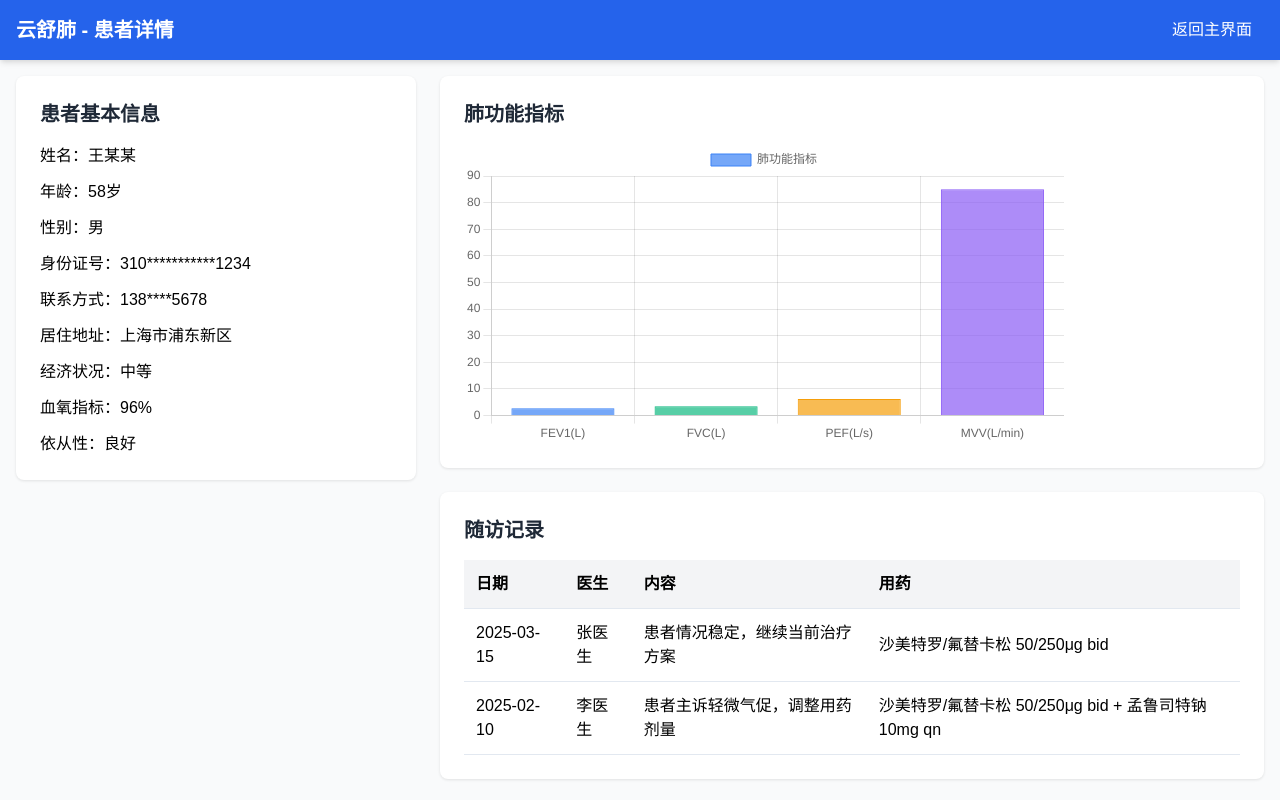
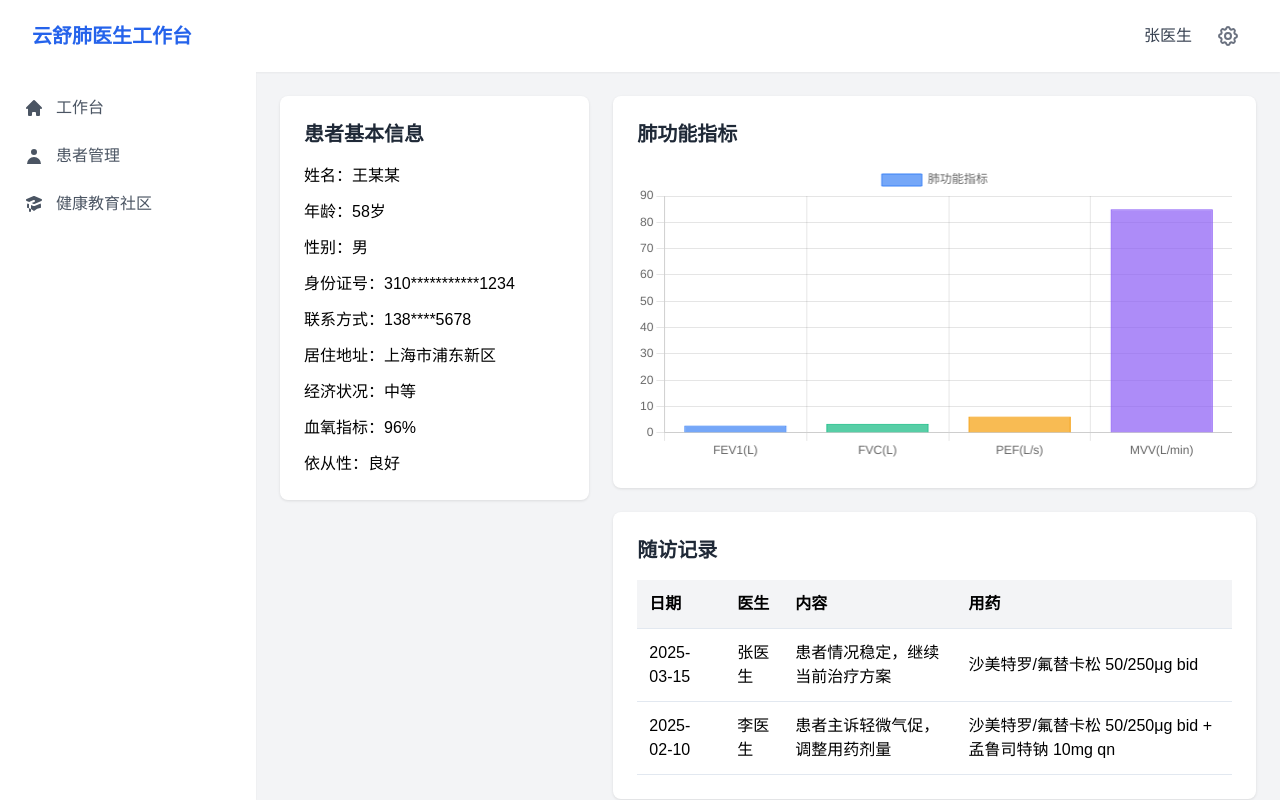
Before and after one commit to lt-ainslee/test, a plain HTML site: page patient-detail.html in a window 1280 px wide. Shown: the top 800 px of the page. Drawn offline with nearby package versions, Linux system fonts and the light colour scheme.

Commit message:
stable-1

```diff
--- a/patient-detail.html
+++ b/patient-detail.html
@@ -8,20 +8,59 @@
     <link href="css/styles.css" rel="stylesheet">
     <script src="https://cdn.jsdelivr.net/npm/chart.js"></script>
 </head>
-<body class="bg-gray-50">
-    <div class="min-h-screen flex flex-col">
+<body class="bg-gray-100">
+    <div class="flex flex-col h-screen">
         <!-- 顶部导航 -->
-        <header class="bg-blue-600 text-white p-4 shadow-md">
-            <div class="container mx-auto flex justify-between items-center">
-                <h1 class="text-xl font-bold">云舒肺 - 患者详情</h1>
-                <nav>
-                    <a href="doctor.html" class="px-3 py-2 rounded hover:bg-blue-700 transition">返回主界面</a>
-                </nav>
+        <header class="bg-white shadow-sm">
+            <div class="max-w-7xl mx-auto px-4 py-4 sm:px-6 lg:px-8 flex justify-between items-center">
+                <h1 class="text-xl font-bold text-blue-600">云舒肺医生工作台</h1>
+                <div class="flex items-center space-x-4">
+                    <span class="text-gray-700">张医生</span>
+                    <button class="p-2 rounded-full hover:bg-gray-100">
+                        <svg xmlns="http://www.w3.org/2000/svg" class="h-6 w-6 text-gray-500" fill="none" viewBox="0 0 24 24" stroke="currentColor">
+                            <path stroke-linecap="round" stroke-linejoin="round" stroke-width="2" d="M10.325 4.317c.426-1.756 2.924-1.756 3.35 0a1.724 1.724 0 002.573 1.066c1.543-.94 3.31.826 2.37 2.37a1.724 1.724 0 001.065 2.572c1.756.426 1.756 2.924 0 3.35a1.724 1.724 0 00-1.066 2.573c.94 1.543-.826 3.31-2.37 2.37a1.724 1.724 0 00-2.572 1.065c-.426 1.756-2.924 1.756-3.35 0a1.724 1.724 0 00-2.573-1.066c-1.543.94-3.31-.826-2.37-2.37a1.724 1.724 0 00-1.065-2.572c-1.756-.426-1.756-2.924 0-3.35a1.724 1.724 0 001.066-2.573c-.94-1.543.826-3.31 2.37-2.37.996.608 2.296.07 2.572-1.065z" />
+                            <path stroke-linecap="round" stroke-linejoin="round" stroke-width="2" d="M15 12a3 3 0 11-6 0 3 3 0 016 0z" />
+                        </svg>
+                    </button>
+                </div>
             </div>
         </header>
 
-        <!-- 主要内容 -->
-        <main class="flex-grow container mx-auto p-4">
+        <div class="flex flex-col md:flex-row flex-1 overflow-hidden">
+            <!-- 侧边栏 -->
+            <aside class="w-full md:w-64 bg-white shadow-sm">
+                <nav class="p-4">
+                    <ul class="space-y-2">
+                        <li>
+                            <a href="doctor.html" class="flex items-center p-2 text-gray-600 hover:bg-gray-100 rounded-lg">
+                                <svg xmlns="http://www.w3.org/2000/svg" class="h-5 w-5" viewBox="0 0 20 20" fill="currentColor">
+                                    <path d="M10.707 2.293a1 1 0 00-1.414 0l-7 7a1 1 0 001.414 1.414L4 10.414V17a1 1 0 001 1h2a1 1 0 001-1v-2a1 1 0 011-1h2a1 1 0 011 1v2a1 1 0 001 1h2a1 1 0 001-1v-6.586l.293.293a1 1 0 001.414-1.414l-7-7z" />
+                                </svg>
+                                <span class="ml-3">工作台</span>
+                            </a>
+                        </li>
+                        <li>
+                            <a href="patient-management.html" class="flex items-center p-2 text-gray-600 hover:bg-gray-100 rounded-lg">
+                                <svg xmlns="http://www.w3.org/2000/svg" class="h-5 w-5" viewBox="0 0 20 20" fill="currentColor">
+                                    <path fill-rule="evenodd" d="M10 9a3 3 0 100-6 3 3 0 000 6zm-7 9a7 7 0 1114 0H3z" clip-rule="evenodd" />
+                                </svg>
+                                <span class="ml-3">患者管理</span>
+                            </a>
+                        </li>
+                        <li>
+                            <a href="health-education.html" class="flex items-center p-2 text-gray-600 hover:bg-gray-100 rounded-lg">
+                                <svg xmlns="http://www.w3.org/2000/svg" class="h-5 w-5" viewBox="0 0 20 20" fill="currentColor">
+                                    <path d="M10.394 2.08a1 1 0 00-.788 0l-7 3a1 1 0 000 1.84L5.25 8.051a.999.999 0 01.356-.257l4-1.714a1 1 0 11.788 1.838L7.667 9.088l1.94.831a1 1 0 00.787 0l7-3a1 1 0 000-1.838l-7-3zM3.31 9.397L5 10.12v4.102a8.969 8.969 0 00-1.05-.174 1 1 0 01-.89-.89 11.115 11.115 0 01.25-3.762zM9.3 16.573A9.026 9.026 0 007 14.935v-3.957l1.818.78a3 3 0 002.364 0l5.508-2.361a11.026 11.026 0 01.25 3.762 1 1 0 01-.89.89 8.968 8.968 0 00-5.35 2.524 1 1 0 01-1.4 0zM6 18a1 1 0 001-1v-2.065a8.935 8.935 0 00-2-.712V17a1 1 0 001 1z" />
+                                </svg>
+                                <span class="ml-3">健康教育社区</span>
+                            </a>
+                        </li>
+                    </ul>
+                </nav>
+            </aside>
+
+            <!-- 主内容区 -->
+            <main class="flex-1 overflow-y-auto p-4 md:p-6">
                 <div class="grid grid-cols-1 lg:grid-cols-3 gap-6">
                     <!-- 患者基本信息 -->
                     <div class="lg:col-span-1">
@@ -82,11 +121,7 @@
                     </div>
                 </div>
             </main>
-
-        <!-- 页脚 -->
-        <footer class="bg-gray-100 p-4 text-center text-gray-600">
-            <p>© 2025 云舒肺 - 慢性呼吸系统疾病管理平台</p>
-        </footer>
+        </div>
     </div>
 
     <script src="js/patient-detail.js"></script>
```
Also changed, not shown: doctor.html (+9 -9 lines), health-education.html (+5 -16 lines), patient-management.html (+7 -7 lines). Lines whose indentation alone changed are shown as unchanged.
